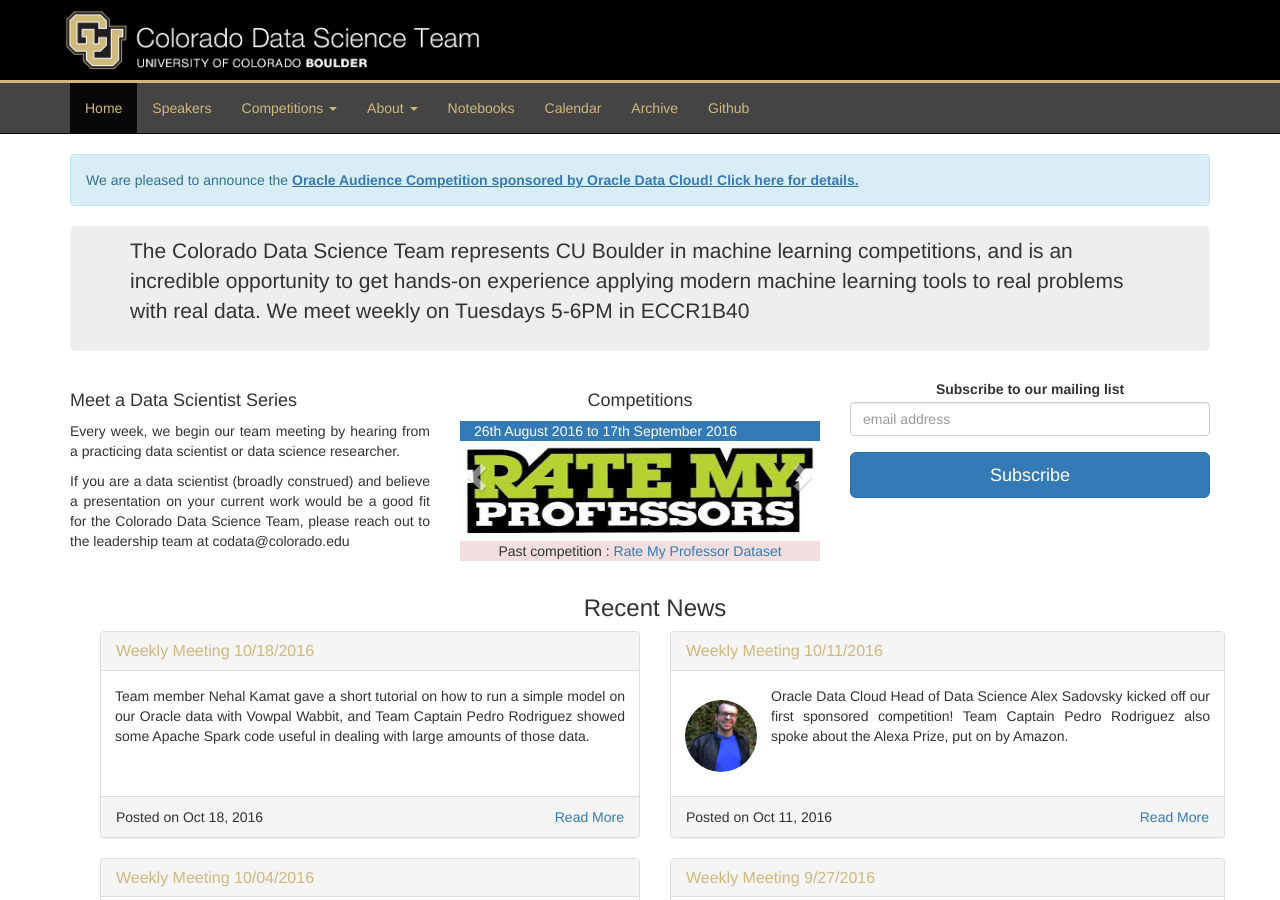
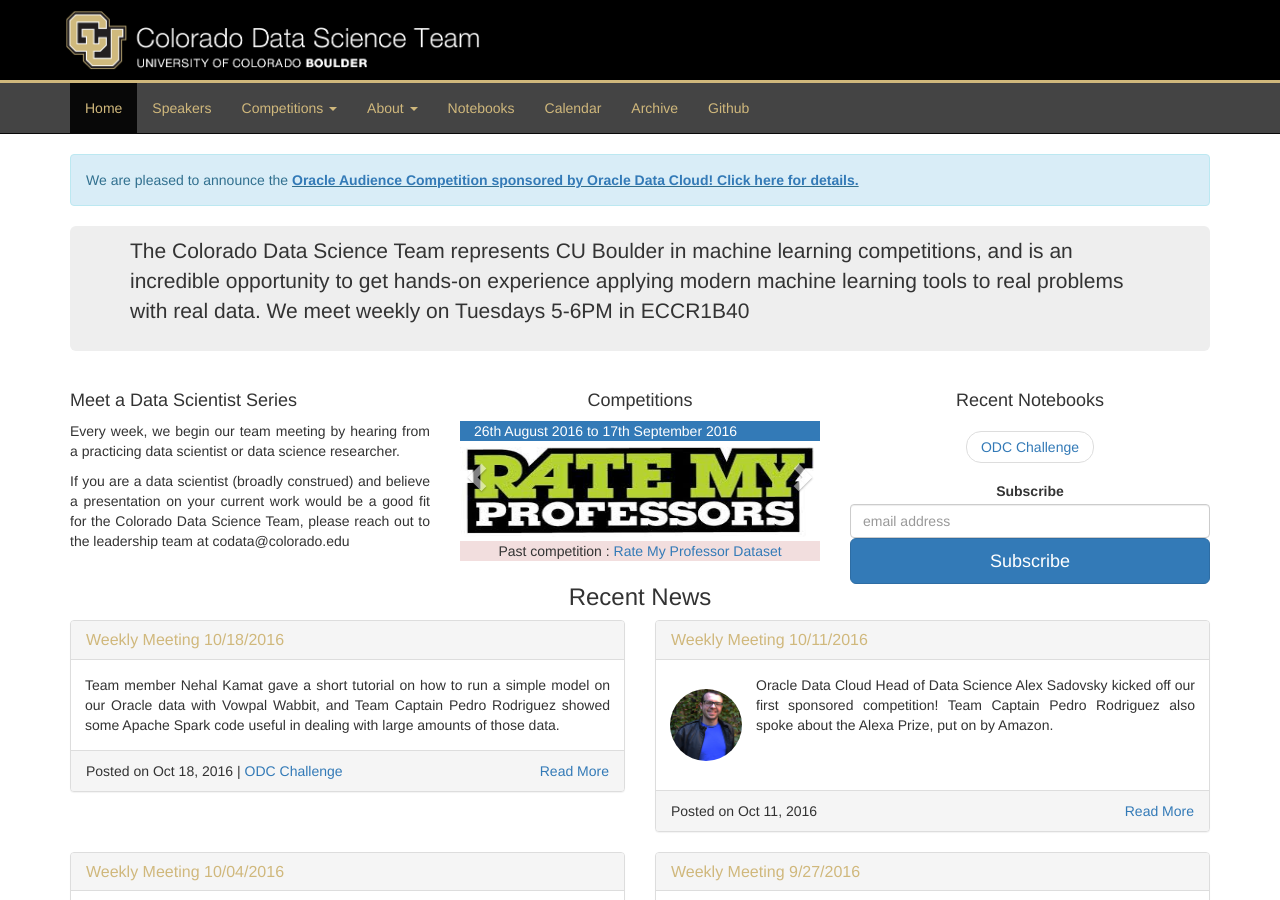
Before and after one commit to CoDataScience/codatascience.github.io, a Jekyll site: the page built from index.html, in a window 1280 px wide and 900 px high. Built offline with Jekyll 4.4.1, drawn with Linux system fonts in a browser that asks for light colours; the list of posts is cut into pages by our own code; comment, search, counter and statistics services are not loaded.

Commit message:
Fixed Mobile Bugs and Included option to include notebook in a post (#11)
* Added information about Brad

* Updated about page

* Option to display an archive page with Tags

* Added a Tab for Speaker using collections

* Updated About page

* Fixed issue with various size of panels

* Updated config file to have a single version of Collections

* Added information about Brad

* Updated about page

* Added a Tab for Speaker using collections

* Fixed issue with various size of panels

* Updated config file to have a single version of Collections

* Modifications to the home page

* Minor modifications and added sponsorship page

* Fixed merge conflicts

* Using markdown for sponsorship page

* Ignoring color change on hover

* Updated size to be 200px

* modified homepage

* Modified about page and added information about a speaker

* Google Analytics

* Fixed mobile bug for posts

* Fixed mobile bug for footer

* Added option to include a notebook in a post

* Option to add multiple notebooks

* added recent notebooks

* Fixed the subscribe page

```diff
--- a/_includes/footer.html
+++ b/_includes/footer.html
@@ -1,15 +1,15 @@
 <footer class="cu-footer">
   <div class="container">
     <div class="row">
-      <div class="col-md-4">
+      <div class="col-md-4 col-sm-4 col-xs-4">
         <p style="color:#FFFFFF">Colorado Data Science Team</p>
         <p><a href="mailto:codata@colorado.edu ">Contact Us</a></p>
       </div>
-      <div class="col-md-4">
+      <div class="col-md-4 col-sm-4 col-xs-4">
         <p><a href="http://www.colorado.edu">University of Colorado Boulder</a></p>
         <p><font color="#FFFFFF">&copy; Regents of the University of Colorado</font></p>
       </div>
-      <div class="col-md-4">
+      <div class="col-md-4 col-sm-4 col-xs-4">
         <p><a href="http://www.colorado.edu/about/privacy-statement">Privacy</a></p>
         <p><a href="http://www.colorado.edu/about/legal-trademarks">Legal &amp; Trademarks</a></p>
       </div>
--- a/_posts/2016-10-18-weekly-meeting.markdown
+++ b/_posts/2016-10-18-weekly-meeting.markdown
@@ -5,6 +5,9 @@
 date:   2016-10-18 00:00:00 -0000
 categories: meeting, weekly, machine learning, oracle, competition
 excerpt: Team member Nehal Kamat gave a short tutorial on how to run a simple model on our Oracle data with Vowpal Wabbit, and Team Captain Pedro Rodriguez showed some Apache Spark code useful in dealing with large amounts of those data.
+notebook:
+  - name: ODC Challenge
+    link: 'http://mybinder.org/repo/neka7449/odc-challenge'
 ---
 
 ## Agenda
--- a/index.html
+++ b/index.html
@@ -14,16 +14,19 @@
     link: 2016/08/26/first-team-meeting.html
     competition: Past
     start_end_date: 26th August 2016 to 17th September 2016
+recentNotebooks:
+  - name: ODC Challenge
+    link: 'http://mybinder.org/repo/neka7449/odc-challenge'
 ---
 
 <div class="row">
-  <div class="col-md-12"><div class="alert alert-info" role="alert">
+  <div class="col-md-12 col-sm-12 col-xs-12"><div class="alert alert-info" role="alert">
       We are pleased to announce the <b style="text-decoration:underline"><a href="/competitions/oracle/">Oracle Audience Competition sponsored by Oracle Data Cloud! Click here for details.</a></b>
     </div></div>
 </div>
 
 <div class="row">
-  <div class="col-md-12">
+  <div class="col-md-12 col-sm-12 col-xs-12">
     <div class="jumbotron" style="padding-top:10px;padding-bottom:10px;">
       <p>
         The Colorado Data Science Team
@@ -46,13 +49,13 @@
 
 <div class="row" style="padding-bottom: 1em">
   <!-- Wrapper for slides -->
-  <div class="col-md-4 text-justify">
+  <div class="col-md-4 col-sm-4 col-xs-4 text-justify">
     <h4>Meet a Data Scientist Series</h4>
 
     <p>Every week, we begin our team meeting by hearing from a practicing data scientist or data science researcher.</p>
     If you are a data scientist (broadly construed) and believe a presentation on your current work would be a good fit for the Colorado Data Science Team, please reach out to the leadership team at codata@colorado.edu
   </div>
-  <div class="col-md-4">
+  <div class="col-md-4 col-sm-4 col-xs-4">
     <center><h4>Competitions</h4></center>
   <div class="carousel-inner" role="listbox">
     {% if page.carousel %}
@@ -85,8 +88,18 @@
   </a>
   </div>
 
-  <div class="col-md-4">
+<div class="col-md-4 col-sm-4 col-xs-4">
   <center>
+    <center><h4>Recent Notebooks</h4></center>
+
+    {% if page.recentNotebooks %}
+      {% for info in page.recentNotebooks %}
+      <ul class="pager">
+        <li class="active"><a href="{{ info.link }}"> {{info.name}} </a></li>
+      </ul>
+      {% endfor %}
+    {% endif %}
+    <!-- Begin MailChimp Signup Form -->
     <!-- Begin MailChimp Signup Form -->
 <link href="//cdn-images.mailchimp.com/embedcode/slim-10_7.css" rel="stylesheet" type="text/css">
 <style type="text/css">
@@ -95,25 +108,24 @@
      We recommend moving this block and the preceding CSS link to the HEAD of your HTML file. */
 </style>
 <div id="mc_embed_signup">
-  <form action="//gitub.us14.list-manage.com/subscribe/post?u=bdb5f790dc5db01b13ba0b7e5&amp;id=acfbcbddec" method=" post" id="mc-embedded-subscribe-form" name="mc-embedded-subscribe-form" class="validate" target="_blank"   novalidate>
+<form action="//gitub.us14.list-manage.com/subscribe/post?u=bdb5f790dc5db01b13ba0b7e5&amp;id=acfbcbddec" method="post" id="mc-embedded-subscribe-form" name="mc-embedded-subscribe-form" class="validate" target="_blank" novalidate>
     <div id="mc_embed_signup_scroll">
-  	<label for="mce-EMAIL">Subscribe to our mailing list</label>
-  	<input type="email" value="" name="EMAIL" class="form-control" id="mce-EMAIL" placeholder="email address"  required>
-      <!-- real people should not fill this in and expect good things - do not remove this or risk form bot signups -->
-      <div style="position: absolute; left: -5000px;" aria-hidden="true"><input type="text" name="  b_bdb5f790dc5db01b13ba0b7e5_acfbcbddec" tabindex="-1" value=""></div>
-      </br>
-      <div class="clear"><input type="submit" value="Subscribe" name="subscribe" id="mc-embedded-subscribe" class=" btn btn-primary btn-lg btn-block"></div>
+  <center><label for="mce-EMAIL">Subscribe</label></center>
+  <input type="email" value="" name="EMAIL" class="form-control"  id="mce-EMAIL" placeholder="email address" required>
+    <!-- real people should not fill this in and expect good things - do not remove this or risk form bot signups-->
+    <div style="position: absolute; left: -5000px;" aria-hidden="true"><input type="text" name="b_bdb5f790dc5db01b13ba0b7e5_acfbcbddec" tabindex="-1" value=""></div>
+
+    <div class="clear"><input type="submit" value="Subscribe" name="subscribe" id="mc-embedded-subscribe" class="btn btn-primary btn-lg btn-block"></div>
     </div>
 </form>
 </div>
 </center>
-  </div>
-
+<!--End mc_embed_signup-->
 </div>
 
 
 
-<div class="container">
+<div class="container-fluid">
   <div class="row">
     <center><h3>Recent News</h3></center>
     <!-- <div class="col-sm-4">
@@ -122,31 +134,38 @@
     <div class="col-sm-4">
       One of three columns
     </div> -->
-    <div class="col-md-12">
+    <div class="col-md-12 col-sm-12 col-xs-12">
 
     {% for post in paginator.posts limit:6 %}
     {% capture thecycle %}{% cycle 'odd', 'even' %}{% endcapture %}
-    {% if thecycle == 'even' %}
+    {% if thecycle == 'odd' %}
     <div class="row">
     {% endif %}
     <div class="col-md-6">
-    <div class="panel panel-default">
+    <div class="panel panel-default" style="width: 100%;">
         <div class="panel-heading">
             <h3 class="panel-title"><a href="{{ post.url | prepend: site.baseurl }}">{{ post.title }}</a></h3>
         </div>
-        <div class="panel-body col-md-height">
+        <div class="panel-body">
           <div class="row">
           {% if post.image %}
             <center><img alt="{{ post.title }}" src="/images/speakers/{{post.image}}" style=" height:100px;width:100px;padding: 1em"  class="pull-left img-circle"></center>
             <div class="text-justify" style="padding-left: 1em;padding-right: 1em">{{ post.excerpt }}</div>
             {% else %}
-            <div class="col-md-12 text-justify" style="padding-left: 1em;padding-right: 1em">{{ post.excerpt }}</div>
+            <div class="col-md-12 col-sm-12 col-xs-12 text-justify" style="padding-left: 1em;padding-right: 1em"> {{ post.excerpt }}
+            </div>
+
           {% endif %}
           </div>
 
 
         </div>
         <div class="panel-footer">Posted on {{ post.date | date: "%b %-d, %Y" }}
+          {% if post.notebook %}
+          {% for info in post.notebook %}
+           | <a href="{{ info.link }}"> {{info.name}} </a>
+          {% endfor %}
+          {% endif %}
             <div class="pull-right"><a href="{{ post.url | prepend: site.baseurl }}">Read More</a></div>
         </div>
     </div>
```
Lines whose indentation alone changed are shown as unchanged.
